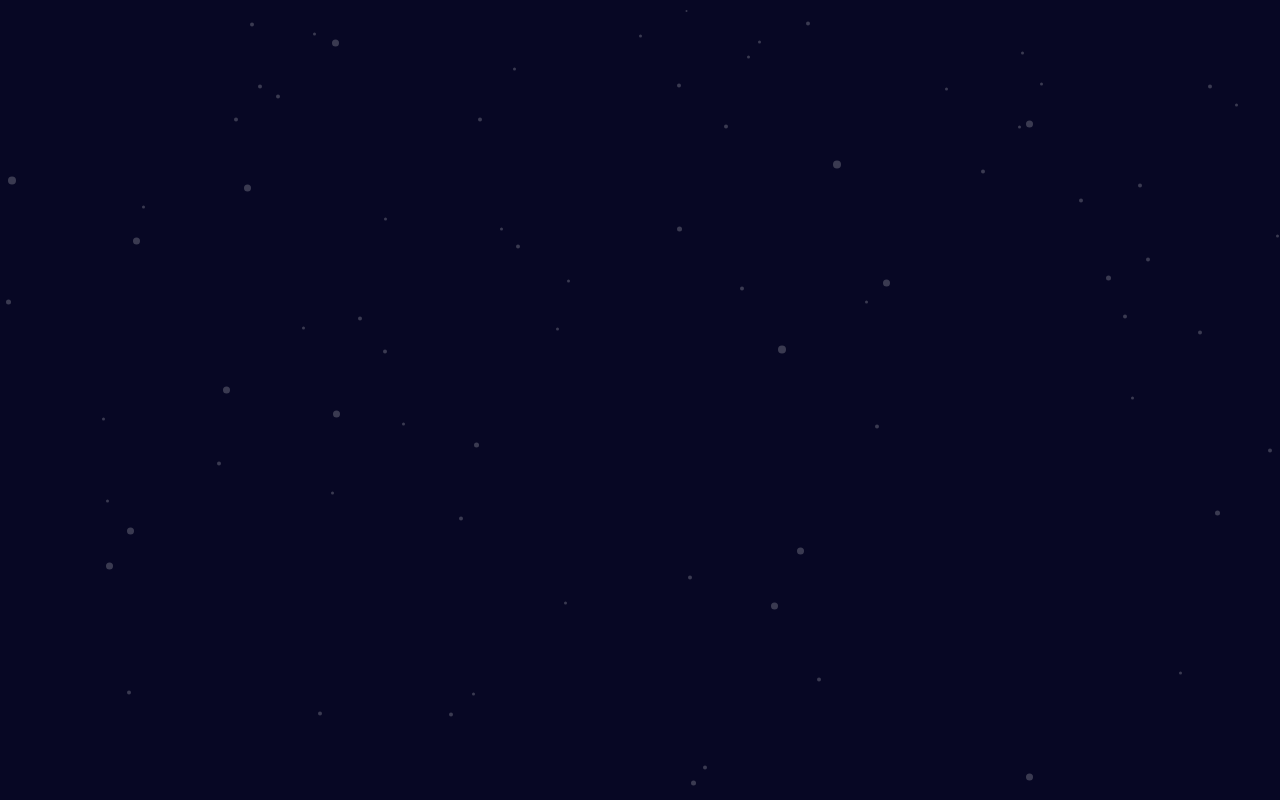
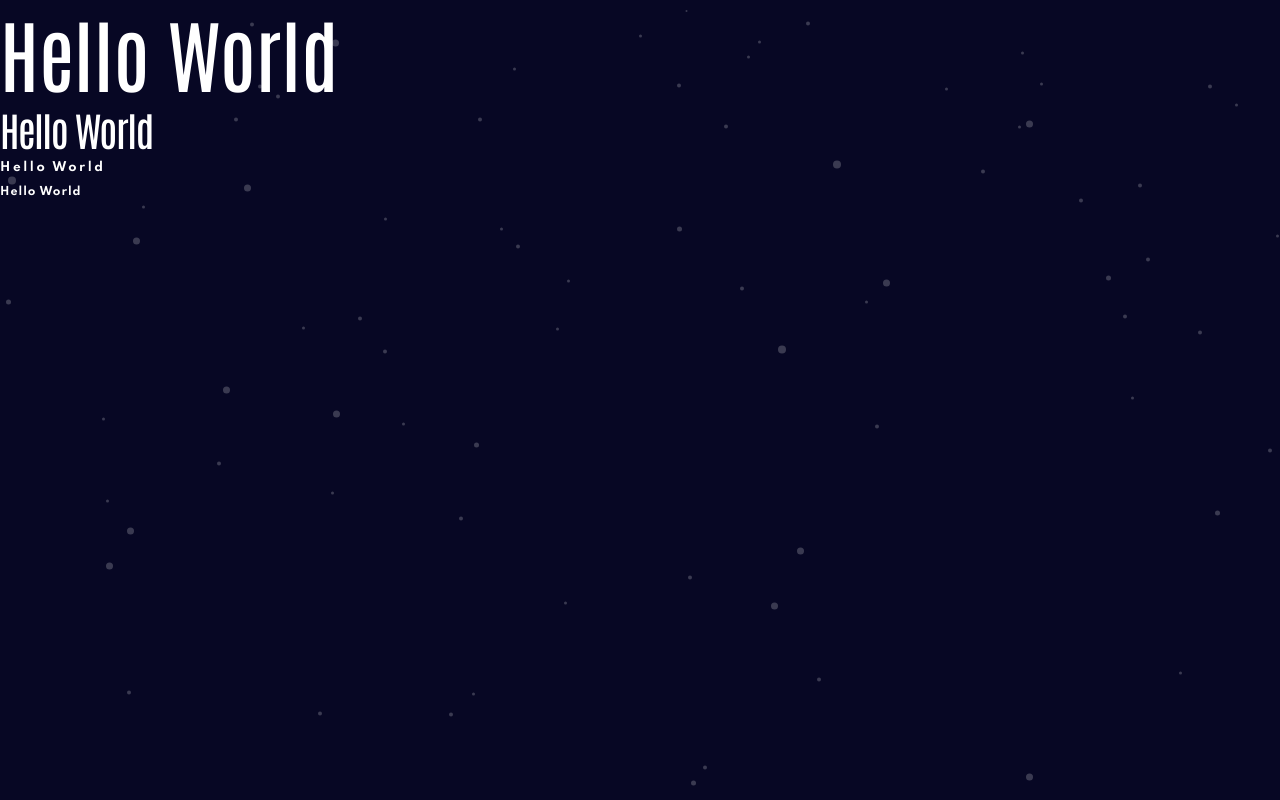
Before and after one commit to Euuphi/planet-facts, a React (Create React App) app: page / in a window 1280 px wide. Built offline with nearby package versions, Linux system fonts and the light colour scheme.

Commit message:
Create and test styled Headings

```diff
--- a/src/App.js
+++ b/src/App.js
@@ -2,9 +2,17 @@ import React from "react";
 
 // Components
 import BackgroundStars from "components/BackgroundStars";
+import { H1, H2, H3, H4 } from "components/Headings";
 
 function App() {
-    return <BackgroundStars></BackgroundStars>;
+    return (
+        <BackgroundStars>
+            <H1>Hello World</H1>
+            <H2>Hello World</H2>
+            <H3>Hello World</H3>
+            <H4>Hello World</H4>
+        </BackgroundStars>
+    );
 }
 
 export default App;
--- /dev/null
+++ b/src/components/Headings.js
@@ -0,0 +1,30 @@
+import styled from "styled-components";
+
+export const H1 = styled.h1`
+    font-family: "Antonio";
+    font-size: 8rem;
+    font-weight: 500;
+    line-height: 10.3rem;
+`;
+
+export const H2 = styled.h2`
+    font-family: "Antonio";
+    font-size: 4rem;
+    font-weight: 500;
+    letter-spacing: -0.15rem;
+    line-height: 5.2rem;
+`;
+
+export const H3 = styled.h3`
+    font-size: 1.2rem;
+    font-weight: 700;
+    letter-spacing: 0.26rem;
+    line-height: 2.5rem;
+`;
+
+export const H4 = styled.h4`
+    font-size: 1.1rem;
+    font-weight: 700;
+    letter-spacing: 0.1rem;
+    line-height: 2.5rem;
+`;
```
